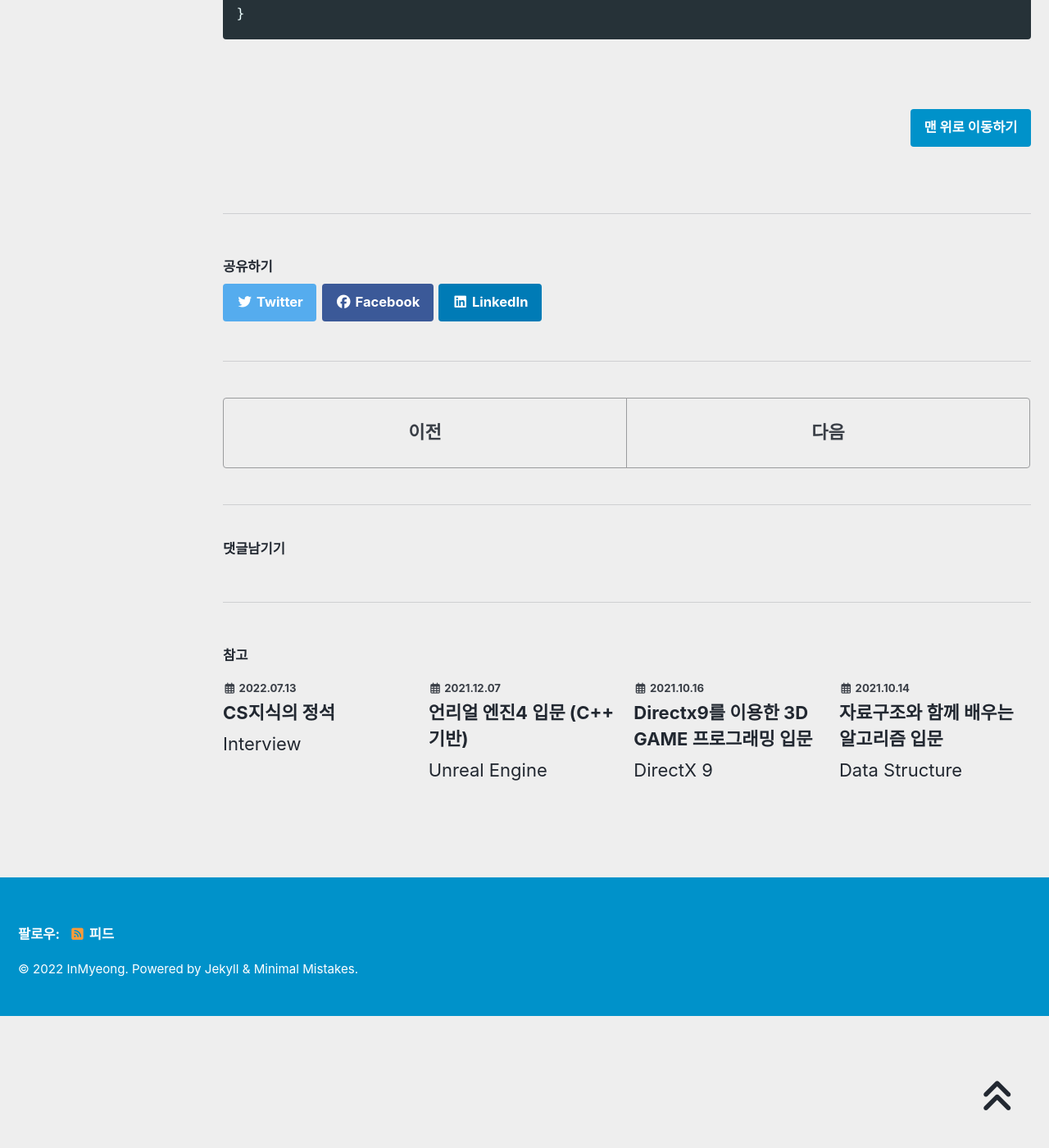
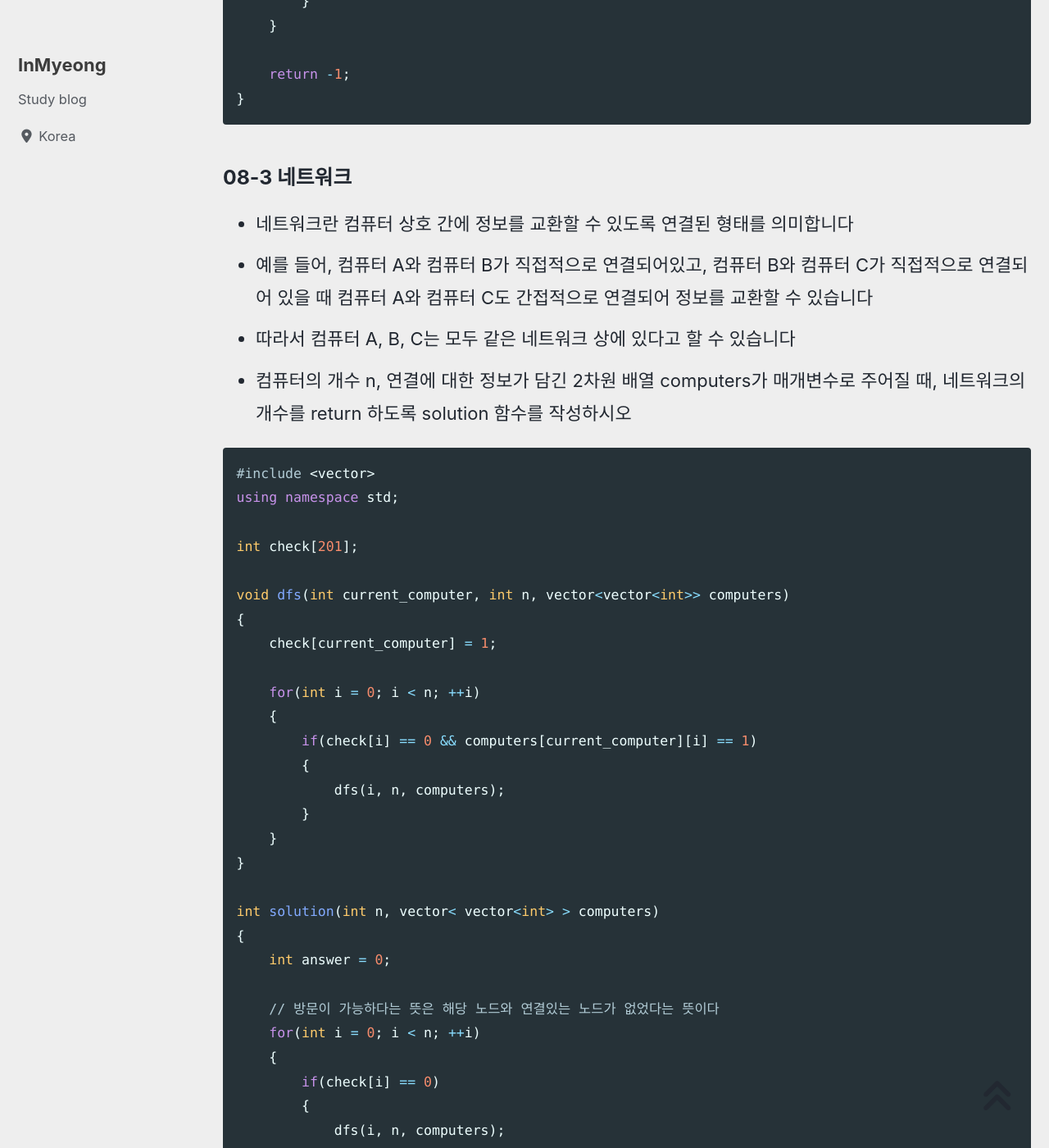
Before and after one commit to devMyeong/devMyeong.github.io, a Jekyll site: the page built from _posts/codingTest/2022-07-06-프로그래머스.md, in a window 1280 px wide and 1400 px high, scrolled down 50007 px. Shown: the whole window at 82% size. Built offline with Jekyll 4.4.1, drawn with Linux system fonts in a browser that asks for light colours; cached includes are drawn as plain includes; nearby versions of some CDN libraries; some web fonts are replaced; comment, search, counter and statistics services are not loaded; some of the changed text lies outside the part shown.

Commit message:
Docs : 프로그래머스, CS 내용들 최신화

````diff
--- a/_posts/codingTest/2022-07-06-프로그래머스.md
+++ b/_posts/codingTest/2022-07-06-프로그래머스.md
@@ -1444,6 +1444,147 @@ int solution(vector<vector<int> > maps)
 }
 ```
 
+### 08-3 네트워크
+- 네트워크란 컴퓨터 상호 간에 정보를 교환할 수 있도록 연결된 형태를 의미합니다
+- 예를 들어, 컴퓨터 A와 컴퓨터 B가 직접적으로 연결되어있고, 컴퓨터 B와 컴퓨터 C가 직접적으로 연결되어 있을 때 컴퓨터 A와 컴퓨터 C도 간접적으로 연결되어 정보를 교환할 수 있습니다
+- 따라서 컴퓨터 A, B, C는 모두 같은 네트워크 상에 있다고 할 수 있습니다
+- 컴퓨터의 개수 n, 연결에 대한 정보가 담긴 2차원 배열 computers가 매개변수로 주어질 때, 네트워크의 개수를 return 하도록 solution 함수를 작성하시오
+
+```cpp
+#include <vector>
+using namespace std;
+
+int check[201];
+
+void dfs(int current_computer, int n, vector<vector<int>> computers)
+{
+    check[current_computer] = 1;
+
+    for(int i = 0; i < n; ++i)
+    {
+        if(check[i] == 0 && computers[current_computer][i] == 1)
+        {
+            dfs(i, n, computers);
+        }
+    }
+}
+
+int solution(int n, vector< vector<int> > computers)
+{
+    int answer = 0;
+
+    // 방문이 가능하다는 뜻은 해당 노드와 연결있는 노드가 없었다는 뜻이다
+    for(int i = 0; i < n; ++i)
+    {
+        if(check[i] == 0)
+        {
+            dfs(i, n, computers);
+
+            answer++;
+        }
+    }
+
+    return answer;
+}
+```
+
+### 08-4 단어 변환
+- 두 개의 단어 begin, target과 단어의 집합 words가 있습니다 아래와 같은 규칙을 이용하여 begin에서 target으로 변환하는 가장 짧은 변환 과정을 찾으려고 합니다
+
+```cpp
+#include <string>
+#include <vector>
+#include <queue>
+
+using namespace std;
+
+bool check[51];
+
+int solution(string begin, string target, vector<string> words)
+{
+    int min_cnt = 1e9;
+    int vector_size = words.size();
+    int word_size = begin.size();
+
+    queue<pair<int, string>> que;
+    que.push({0, begin});
+
+    while(!que.empty())
+    {
+        int cnt = que.front().first;
+        string current_s = que.front().second;
+        que.pop();
+
+        for(int i = 0; i < vector_size; ++i)
+        {
+            if(check[i]) continue;
+
+            int diff_cnt = 0;
+            for(int j = 0; j < word_size; j++)
+            {
+                if(words[i][j] != current_s[j]) diff_cnt++;
+            }
+
+            if(diff_cnt == 1)
+            {
+                if(words[i] == target)
+                {
+                    min_cnt = cnt + 1;
+                    break;
+                }
+
+                que.push({cnt + 1, words[i]});
+                check[i] = true;
+            }
+        }
+    }
+
+    if(min_cnt == 1e9) min_cnt = 0;
+
+    return min_cnt;
+}
+```
+
+### 08-5 여행경로
+- 주어진 항공권을 모두 이용하여 여행경로를 짜려고 합니다. 항상 "ICN" 공항에서 출발합니다
+
+```cpp
+#include <string>
+#include <vector>
+#include <algorithm>
+
+using namespace std;
+
+bool DFS(string Cur, vector<vector<string>> Ticket, vector<string> &answer, vector<bool> &Visit, int Use_Ticket)
+{
+    answer.push_back(Cur);
+    if (Use_Ticket == Ticket.size()) return true;
+
+    for(int i = 0 ; i < Ticket.size(); i++)
+    {
+        if (Ticket[i][0] == Cur && Visit[i] == false)
+        {
+            Visit[i] = true;
+            bool T = DFS(Ticket[i][1], Ticket, answer, Visit, Use_Ticket + 1);
+            if (T == true) return true;
+            Visit[i] = false;
+        }
+    }
+    answer.pop_back();
+    return false;
+}
+
+vector<string> solution(vector<vector<string>> tickets)
+{
+    vector<string> answer;
+    vector<bool> Visit(tickets.size(), false);
+    sort(tickets.begin(), tickets.end());
+    DFS("ICN", tickets, answer, Visit, 0);
+
+    return answer;
+}
+```
+
 <br>
 
 [맨 위로 이동하기](#){: .btn .btn--primary }{: .align-right}
````
Also changed, not shown: _posts/cs/2022-07-13-인프런-CS지식의정석.md (+1 -1 lines), _posts/cs/2022-09-05-블로그-면접준비.md (added, +71 -0 lines).
